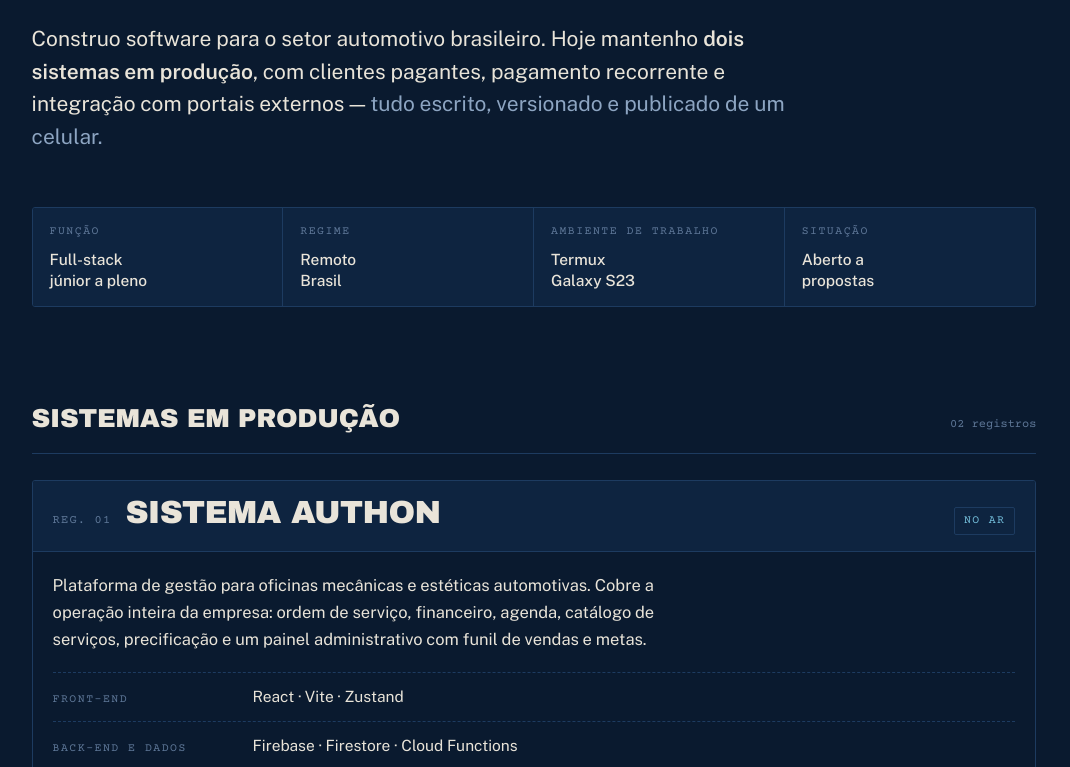
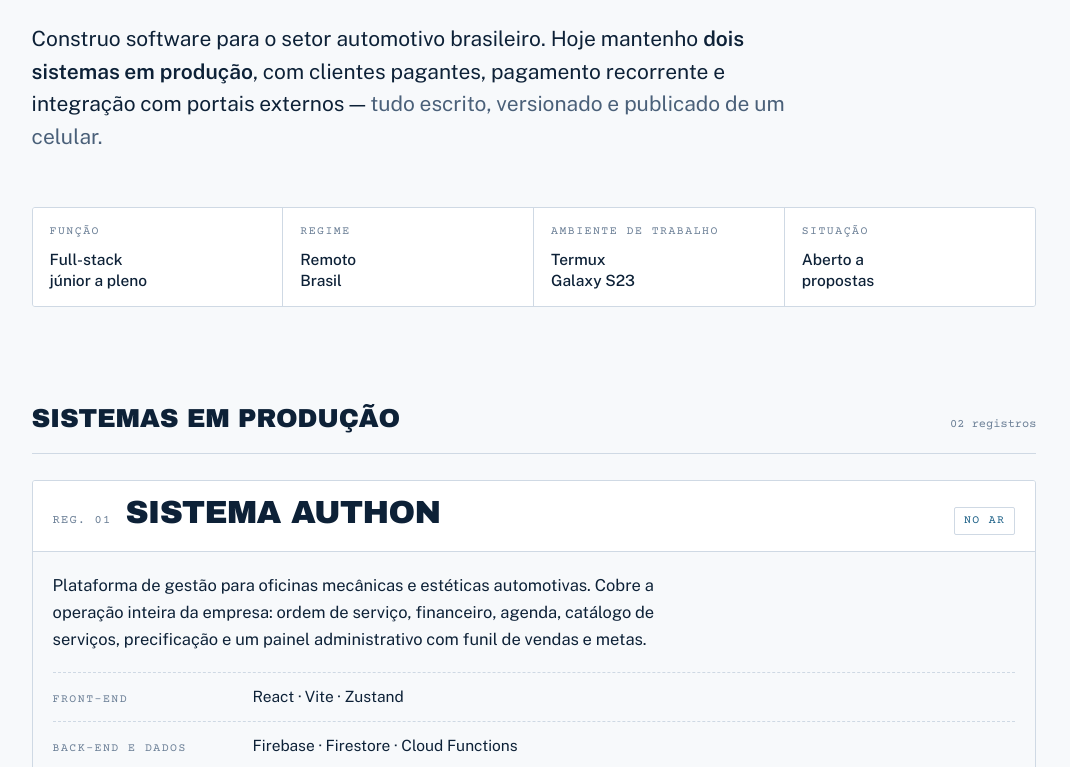
Before and after one commit to ewertonantonio100-commits/ewerton-farias, a plain HTML site: page index.html in a window 1280 px wide. Shown: the part 354-1121 px from the top of the page, without its empty margins (106-1176 px from the left). Drawn offline with nearby package versions, Linux system fonts and the light colour scheme.

Commit message:
tema claro

```diff
--- a/index.html
+++ b/index.html
@@ -5,21 +5,21 @@
 <meta name="viewport" content="width=device-width, initial-scale=1.0" />
 <title>Ewerton Farias — Desenvolvedor Full-Stack</title>
 <meta name="description" content="Desenvolvedor full-stack em Petrolina-PE. Construí e mantenho dois SaaS em produção para o setor automotivo brasileiro: Sistema Authon e Automavenda." />
-<meta name="theme-color" content="#0A1A2F" />
+<meta name="theme-color" content="#F7F9FB" />
 <link rel="preconnect" href="https://fonts.googleapis.com" />
 <link rel="preconnect" href="https://fonts.gstatic.com" crossorigin />
 <link href="https://fonts.googleapis.com/css2?family=Archivo+Black&family=Public+Sans:wght@400;500;600&family=Courier+Prime:wght@400;700&display=swap" rel="stylesheet" />
 <style>
   :root{
-    --navy:#0A1A2F;
-    --navy-2:#0E2440;
-    --rule:#1D3B60;
-    --rule-soft:#16304F;
-    --bone:#E9E4D9;
-    --slate:#8DA5C2;
-    --slate-dim:#5E7797;
-    --ice:#74BEDA;
-    --stamp:#E0564B;
+    --navy:#F7F9FB;
+    --navy-2:#FFFFFF;
+    --rule:#CFD9E4;
+    --rule-soft:#E3EAF1;
+    --bone:#0D2137;
+    --slate:#4A6079;
+    --slate-dim:#6B7F96;
+    --ice:#1B5F86;
+    --stamp:#C4362B;
 
     --disp:"Archivo Black", sans-serif;
     --body:"Public Sans", sans-serif;
```
